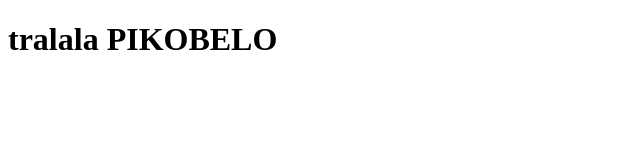
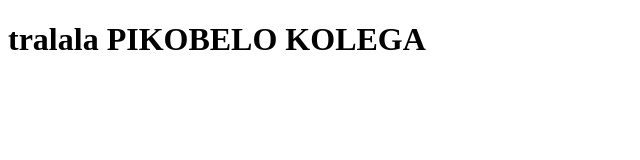
Before and after one commit to JankiJans/GitTutorial, a plain HTML site: page index.html in a window 1280 px wide. Shown: the whole page, without its empty margins (0-640 px from the left). Drawn offline with Linux system fonts and the light colour scheme.

Commit message:
zmainy-kolegi

```diff
--- a/index.html
+++ b/index.html
@@ -7,6 +7,6 @@
     <title>Git Tutorial</title>
 </head>
 <body>
-    <h1>tralala PIKOBELO</h1>
+    <h1>tralala PIKOBELO KOLEGA</h1>
 </body>
 </html>
```
